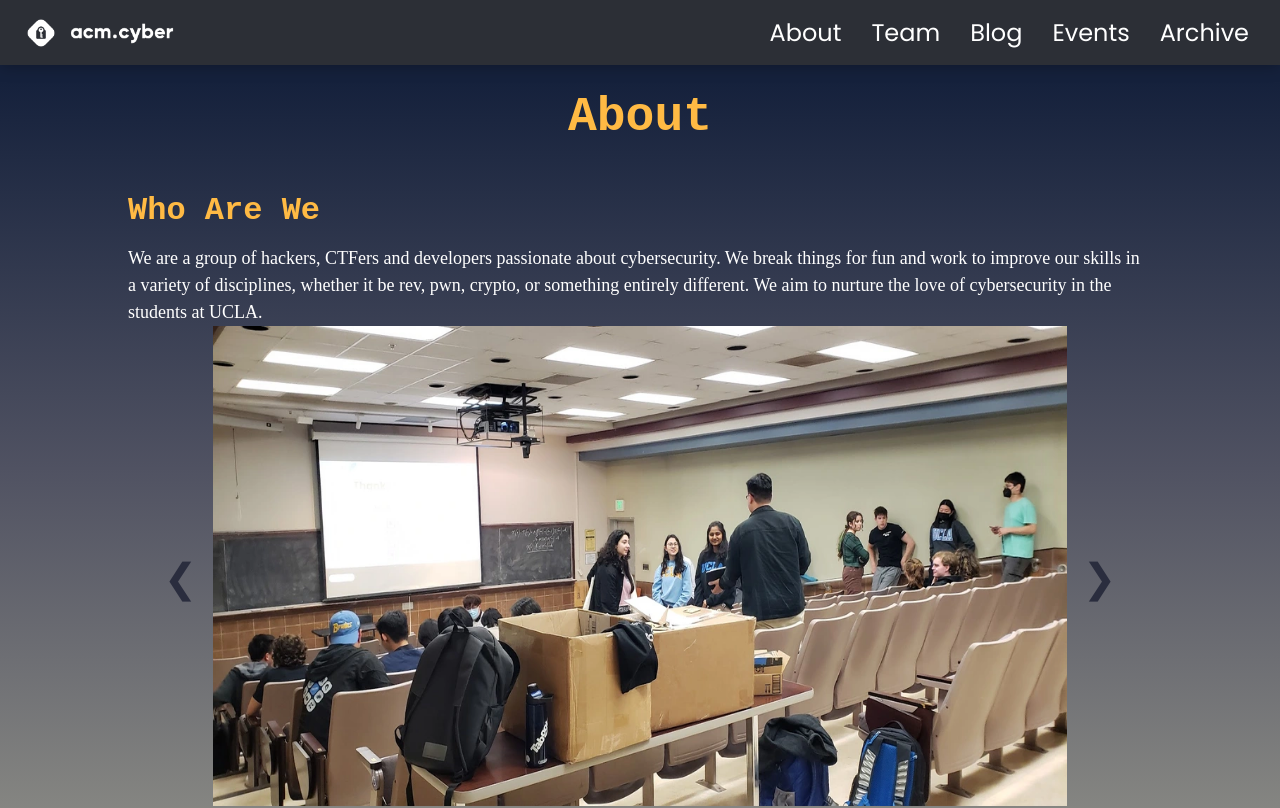
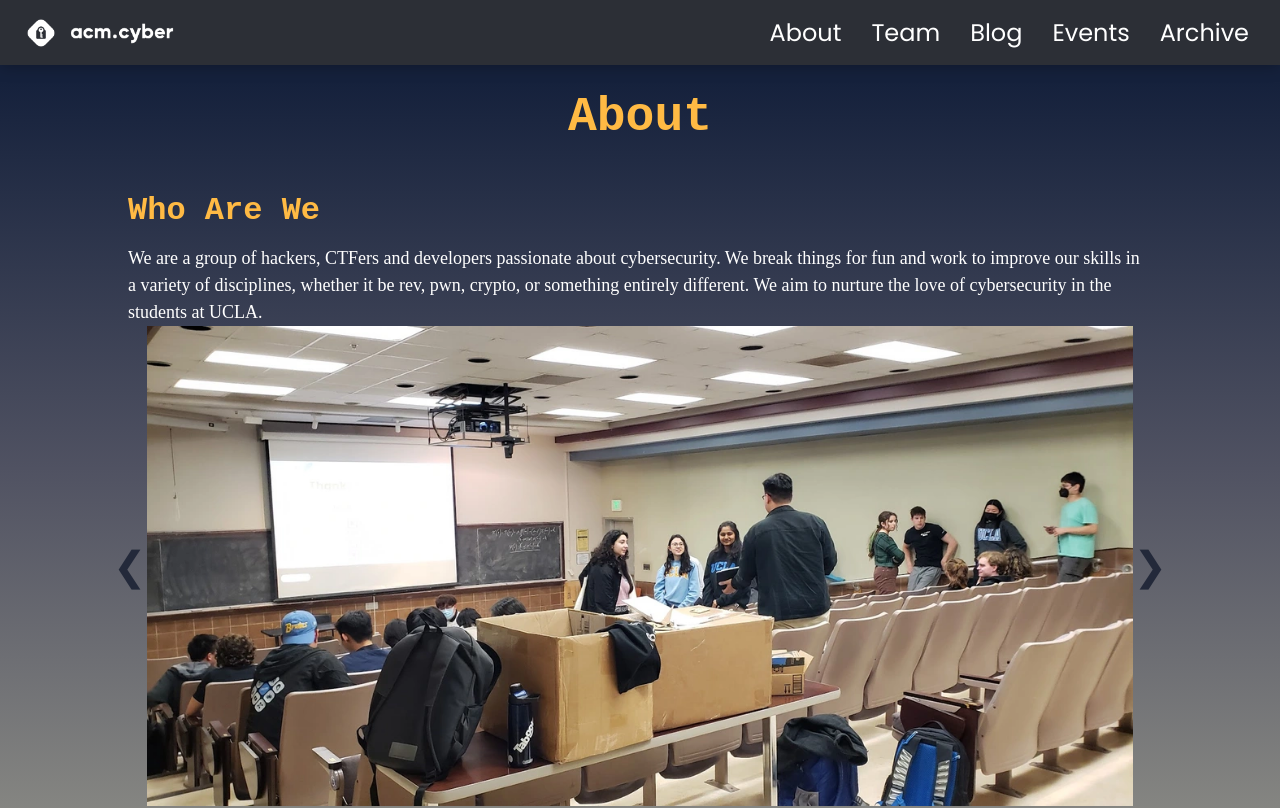
Before and after one commit to uclaacm/acmcyber.com, a Next.js app: page /about in a window 1280 px wide. Shown: the top 808 px of the page. Built offline with nearby package versions, Linux system fonts and the light colour scheme; a web font is replaced by a local one.

Commit message:
carousel transitions between images

```diff
--- a/components/Carousel.tsx
+++ b/components/Carousel.tsx
@@ -28,7 +28,15 @@ export function Carousel({ images }: CarouselProps) {
         &#10094;
       </div>
       <div className={styles.images}>
-        <img src={images[idx]} alt="ACM Cyber congregation" />
+        {images.map((src, i) => (
+          <div>
+            <img
+              className={i == idx && styles.active}
+              src={src}
+              alt="ACM Cyber congregation"
+            />
+          </div>
+        ))}
       </div>
       <div
         className={styles.next}
--- a/styles/Carousel.module.scss
+++ b/styles/Carousel.module.scss
@@ -1,30 +1,43 @@
 .carousel {
+  --img-height: 60vh;
   display: flex;
   justify-content: center;
   align-items: center;
-  height: 60vh;
+  height: var(--img-height);
 }
 
 .images {
-  display: block;
+  display: grid;
   height: 100%;
 }
 
-.images > img {
-  aspect-ratio: 16/9;
-  height: 100%;
+/* use grid to stack images */
+.images > * {
+  display: flex;
+  justify-content: center;
+  grid-column: 1 / -1;
+  grid-row: -1 / 1;
+  height: var(--img-height);
+  width: 100%;
+}
+
+.images img {
+  filter: opacity(0);
+  transition: filter 500ms ease-in-out;
+}
+
+.active {
+  filter: opacity(1) !important;
 }
 
 .prev,
 .next {
+  flex-grow: 1;
   cursor: pointer;
   position: relative;
-  width: auto;
-  padding: 16px;
-  color: #2a2d3e;
+  color: var(--depress-blue);
   font-weight: 500;
   font-size: 40px;
-  transition: 0.6s ease;
+  transition: 600ms ease-out;
   user-select: none;
-  margin-top: 1.5rem;
 }
```
